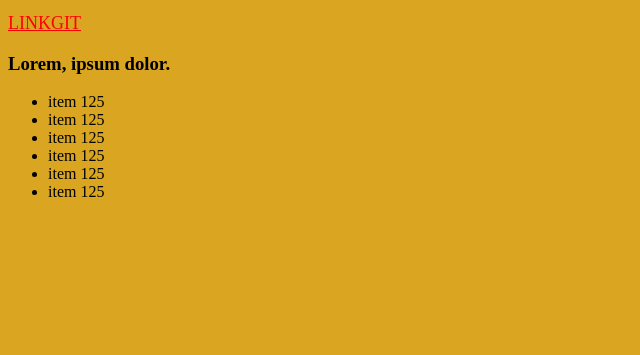
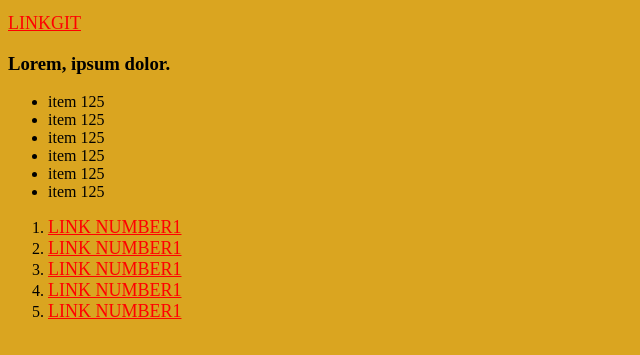
Before and after one commit to YuliiaBakun/gitTest, a plain HTML site: page index.html in a window 1280 px wide. Shown: the part 101-456 px from the top of the page, without its empty margins (0-640 px from the left). Drawn offline with Linux system fonts and the light colour scheme.

Commit message:
link added

```diff
--- a/index.html
+++ b/index.html
@@ -20,5 +20,12 @@
         <li>item 125</li>
         <li>item 125</li>
     </ul>
+    <ol>
+        <li><a href="#">Link number1</a></li>
+        <li><a href="#">Link number1</a></li>
+        <li><a href="#">Link number1</a></li>
+        <li><a href="#">Link number1</a></li>
+        <li><a href="#">Link number1</a></li>
+    </ol>
 </body>
 </html>
```
